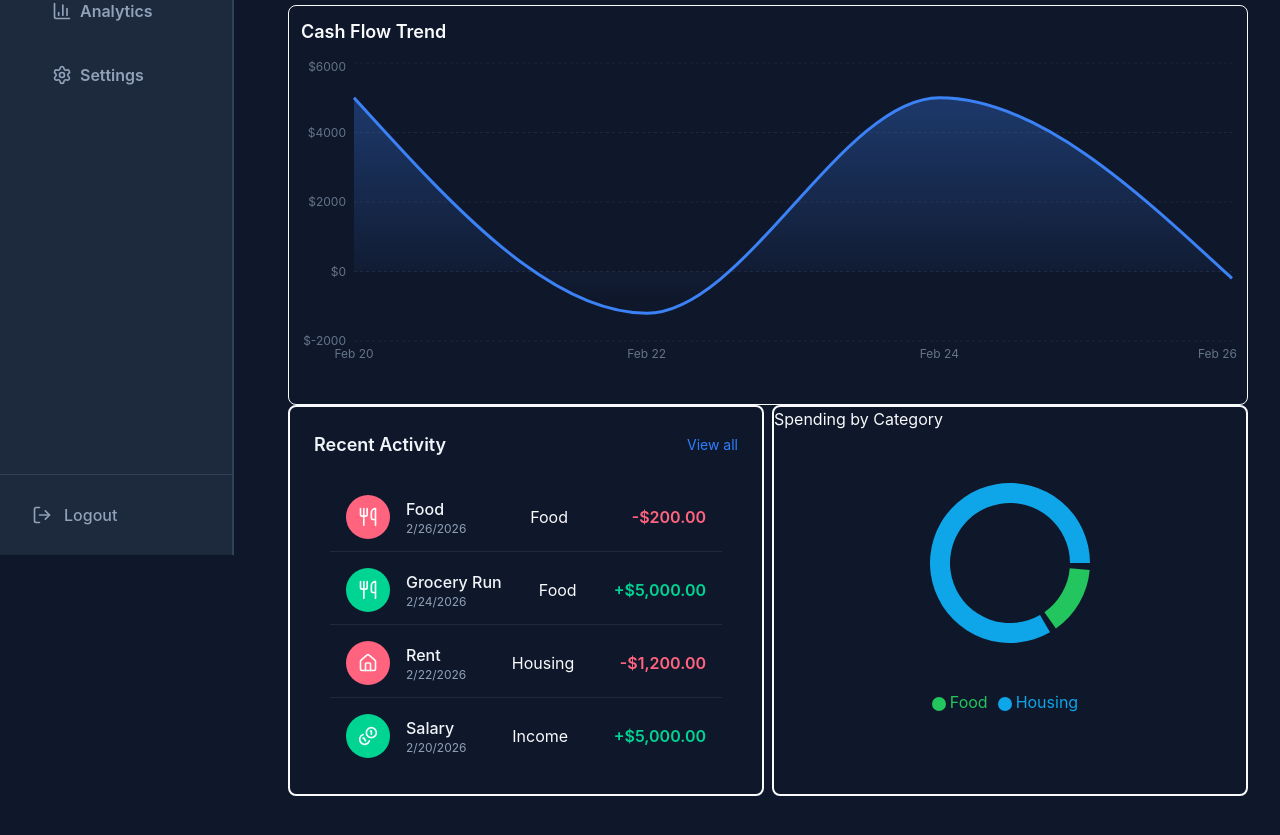
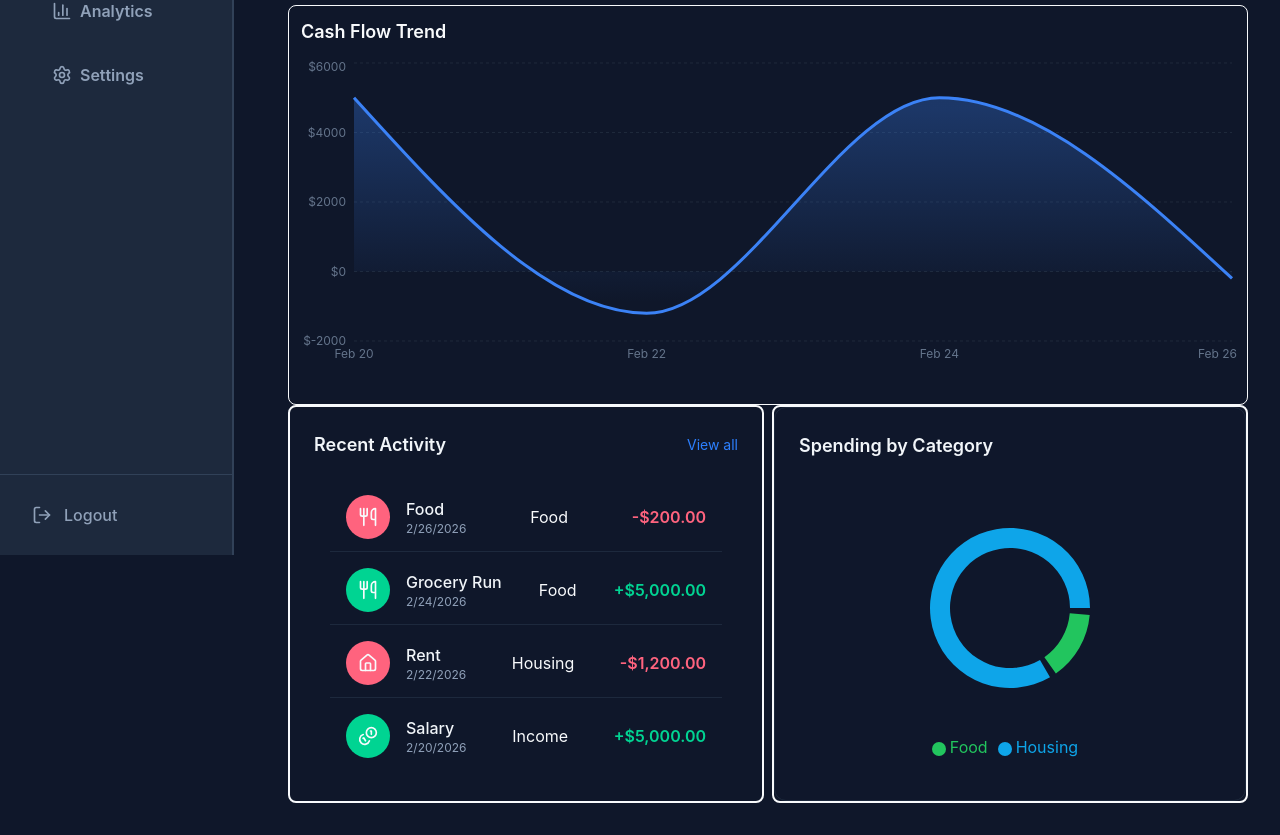
Before and after one commit to vilnout/finance-dashboard, a React (Vite) app: page / in a window 1280 px wide. Shown: the part 245-1080 px from the top of the page. Built offline with nearby package versions, Linux system fonts and the light colour scheme.

Commit message:
style: add basic styles to category chart

```diff
--- a/src/components/dashboard/CategoryChart.tsx
+++ b/src/components/dashboard/CategoryChart.tsx
@@ -42,8 +42,10 @@ export const CategoryChart = () => {
     .sort((a, b) => b.value - a.value);
 
   return (
-    <div>
-      <h3>Spending by Category</h3>
+    <div className="h-full rounded-xl border border-slate-800 bg-slate-900 p-6">
+      <h3 className="mb-4 text-lg font-semibold text-slate-100">
+        Spending by Category
+      </h3>
       <div className="h-[300px] w-full">
         <ResponsiveContainer width="100%" height="100%">
           <PieChart>
```
